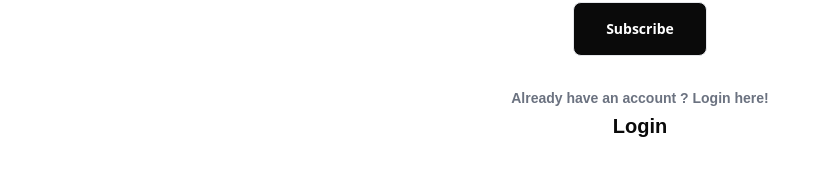
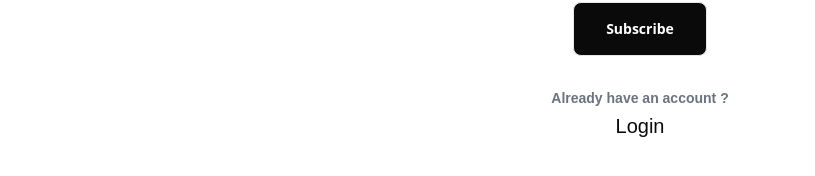
Before and after one commit to rafaelrsi22/support-chat, a React (Create React App) app in the folder client/: page /signup in a window 1280 px wide. Shown: the part 500-676 px from the top of the page, without its empty margins (0-815 px from the left). Built offline with nearby package versions, Linux system fonts and the light colour scheme; no server answers.

Commit message:
Refactored components

```diff
--- /dev/null
+++ b/client/src/components/BeautyLink.jsx
@@ -0,0 +1,14 @@
+import React from "react";
+import { Link } from "react-router-dom"
+
+function BeautyLink(props) {
+    return (
+        <Link to={props.path} relative="path" className="text-sm">
+            <a className="text-xl leading-none text-neutral-950 font-bold focus:outline-none font-medium rounded-lg text-sm px-5 py-3.5 text-center cursor-pointer underline-hover montserrat">
+                {props.text}
+            </a>
+        </Link>
+    )
+}
+
+export default BeautyLink;
--- a/client/src/components/HomeLink.jsx
+++ /dev/null
@@ -1,14 +0,0 @@
-import React from "react"
-import { Link } from "react-router-dom"
-
-function HomeLink() {
-    return (
-        <Link to=".." relative="path">
-            <a type="submit" className="text-blue-700 underline text-base cursor-pointer">
-                Home
-            </a>
-        </Link>
-    );
-}
-
-export default HomeLink;
--- a/client/src/routes/Login.jsx
+++ b/client/src/routes/Login.jsx
@@ -2,10 +2,10 @@ import React from "react";
 import  { useNavigate, Navigate } from 'react-router-dom'
 import { useCookies } from "react-cookie";
 import { useDispatch } from "react-redux";
-import { Link } from "react-router-dom"
 
 import LoginForm from "../components/LoginForm";
 import Header from "../components/Header";
+import BeautyLink from "../components/BeautyLink";
 
 import { handleJSONError } from "../controllers/alertController";
 import { postJSONRequestHandler } from "../controllers/fetchController";
@@ -31,13 +31,8 @@ function Login() {
                     }
                 });
             }}>
-                {/* <HomeLink /> */}
                 <p className="text-sm mt-8 mb-2 font-semibold text-gray-500 montserrat">You don't have an account ?</p>
-                <Link to="/signup" relative="path" className="text-sm">
-                    <a className="text-xl leading-none text-neutral-950 font-bold focus:outline-none font-medium rounded-lg text-sm px-5 py-3.5 text-center cursor-pointer underline-hover montserrat">
-                        Register
-                    </a>
-                </Link>
+                <BeautyLink path="/signup" text="Register" />
             </LoginForm>
         </div>
         :
--- a/client/src/routes/Register.jsx
+++ b/client/src/routes/Register.jsx
@@ -6,6 +6,7 @@ import { Link } from "react-router-dom"
 
 import RegisterForm from "../components/RegisterForm";
 import Header from "../components/Header";
+import BeautyLink from "../components/BeautyLink";
 
 import { handleJSONError } from "../controllers/alertController";
 import { postJSONRequestHandler } from "../controllers/fetchController";
@@ -31,13 +32,8 @@ function Register() {
                     }
                 })
             }}>
-                {/* <HomeLink /> */}
-                <p className="text-sm mt-8 mb-2 font-semibold text-gray-500 montserrat">Already have an account ? Login here!</p>
-                <Link to="/login" relative="path" className="text-sm">
-                    <a className="text-xl leading-none text-neutral-950 font-semibold hover:text-blue-950 focus:outline-none font-medium rounded-lg text-sm px-5 py-3.5 text-center cursor-pointer underline-hover montserrat">
-                        Login
-                    </a>
-                </Link>
+                <p className="text-sm mt-8 mb-2 font-semibold text-gray-500 montserrat">Already have an account ?</p>
+                <BeautyLink path="/login" text="Login" />
             </RegisterForm>
         </div>
         :
```
